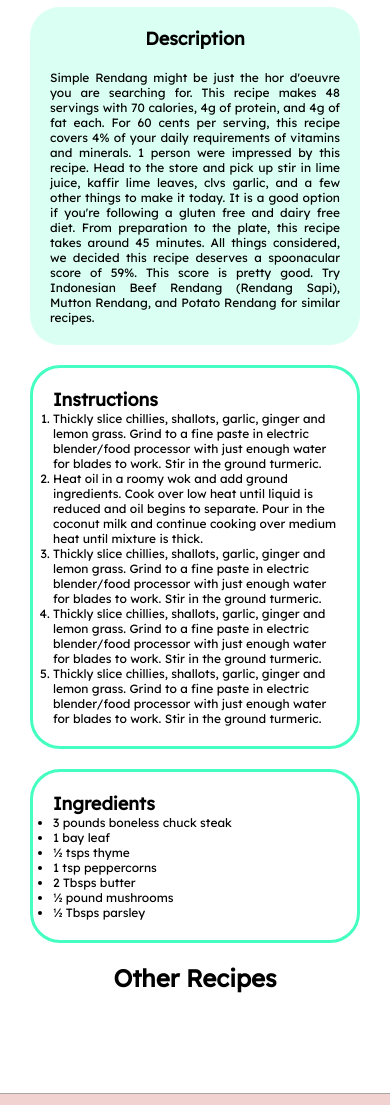
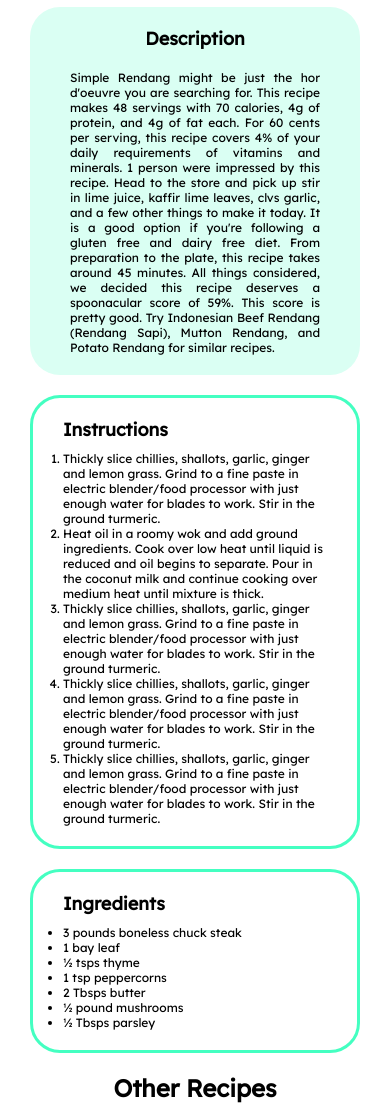
Before and after one commit to kadekaryasatya/foodiefy, a React (Create React App) app: page / in a window 390 px wide. Shown: the part 396-1501 px from the top of the page. Built offline with nearby package versions, Linux system fonts and the light colour scheme.

Commit message:
fix responsive layout

```diff
--- a/src/pages/Detail.css
+++ b/src/pages/Detail.css
@@ -28,20 +28,39 @@
   margin-bottom: 20px;
 }
 
+.description__body {
+  padding-right: 20px;
+  padding-left: 20px;
+}
+
 .recipe-detail__instructions {
   margin-bottom: 20px;
   border-style: solid;
   border-color: #44ffc1;
-  padding: 20px;
+  padding-top: 20px;
+  padding-bottom: 20px;
+  padding-left: 30px;
+  padding-right: 30px;
   border-radius: 30px;
+}
+
+.instructions__title {
+  margin-bottom: 10px;
 }
 
 .recipe-detail__ingredients {
   margin-bottom: 20px;
   border-style: solid;
   border-color: #44ffc1;
-  padding: 20px;
+  padding-top: 20px;
+  padding-bottom: 20px;
+  padding-left: 30px;
+  padding-right: 30px;
   border-radius: 30px;
+}
+
+.ingredients__title {
+  margin-bottom: 10px;
 }
 
 @media screen and (min-width: 1100px) {
--- a/src/pages/HomePage.jsx
+++ b/src/pages/HomePage.jsx
@@ -1,7 +1,7 @@
-import Popular from "../components/recipes/Popular";
+import Popular from '../components/recipes/Popular';
 
-import React from "react";
-import Footer from "../components/layout/Footer";
+import React from 'react';
+import Footer from '../components/layout/Footer';
 
 function HomePage() {
   return (
--- a/src/test.js
+++ /dev/null
@@ -1 +0,0 @@
-testtttt
```
